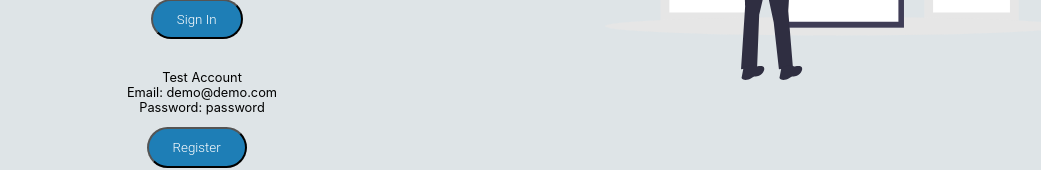
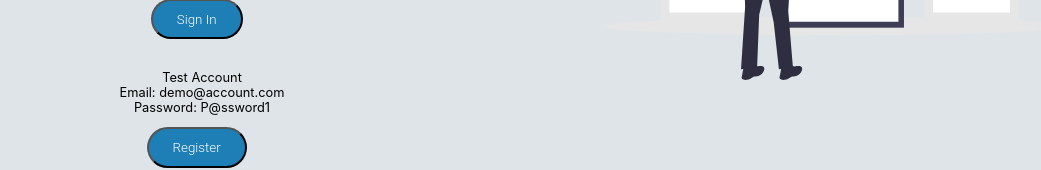
Before and after one commit to lyunya/Newsful-app, a React (Create React App) app: page / in a window 1280 px wide. Shown: the part 499-669 px from the top of the page, without its empty margins (150-1191 px from the left). Built offline with nearby package versions, Linux system fonts and the light colour scheme; no server answers.

Commit message:
updated login

```diff
--- a/package.json
+++ b/package.json
@@ -29,7 +29,7 @@
     "yup": "^0.29.1"
   },
   "scripts": {
-    "start": "react-scripts start",
+    "start": "react-scripts --openssl-legacy-provider start",
     "build": "react-scripts build",
     "test": "react-scripts test",
     "eject": "react-scripts eject",
--- a/src/components/LoginForm/LoginForm.js
+++ b/src/components/LoginForm/LoginForm.js
@@ -98,7 +98,7 @@ const LoginForm = (props) => {
               )}
             </Formik>
             <p className='test-account-details'>
-              Test Account <br /> Email: demo@demo.com <br /> Password: password
+              Test Account <br /> Email: demo@account.com <br /> Password: P@ssword1
             </p>
             <Link to='/registration' style={{ textDecoration: 'none' }}>
               <button className='register-btn'>Register</button>
```
Also changed, not shown: 1 other file (tests, documents, lock files or other folders).
